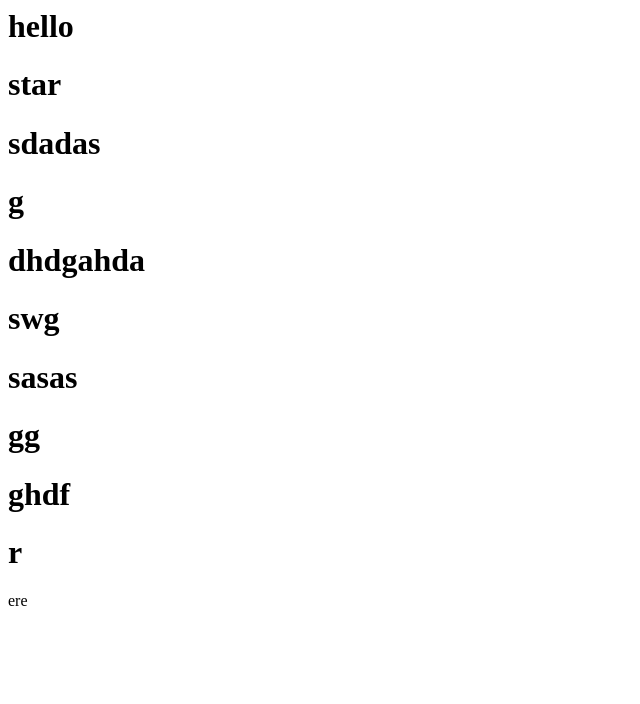
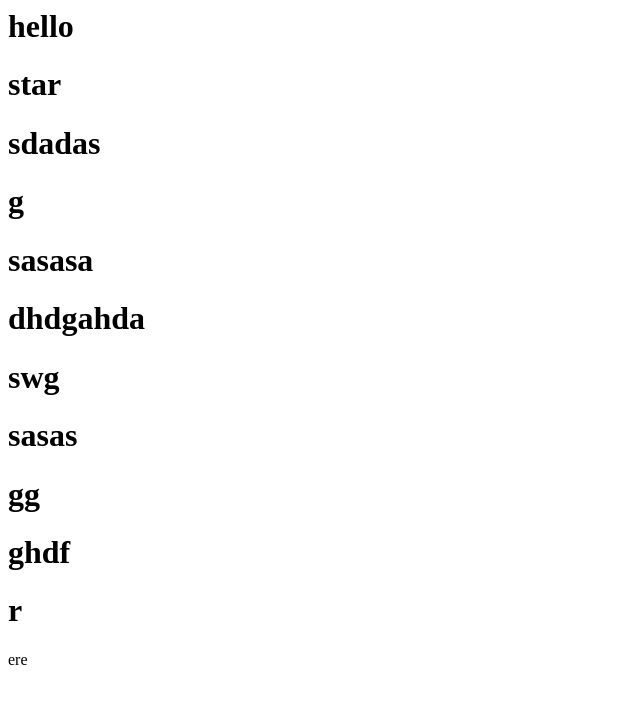
Before and after one commit to matajustin123/MATA-BSIT-2C, a plain HTML site: page INDEX.HTML in a window 1280 px wide. Shown: the whole page, without its empty margins (0-640 px from the left). Drawn offline with Linux system fonts and the light colour scheme.

Commit message:
dgfgfgfg

```diff
--- a/INDEX.HTML
+++ b/INDEX.HTML
@@ -2,7 +2,7 @@
 <h1>star</h1>
 <h1>sdadas</h1>
 <h1>g</h1>
-<h1></h1>
+<h1>sasasa</h1>
 <h1>dhdgahda</h1>
 <h1>swg</h1>
 <h1>sasas</h1>
```
